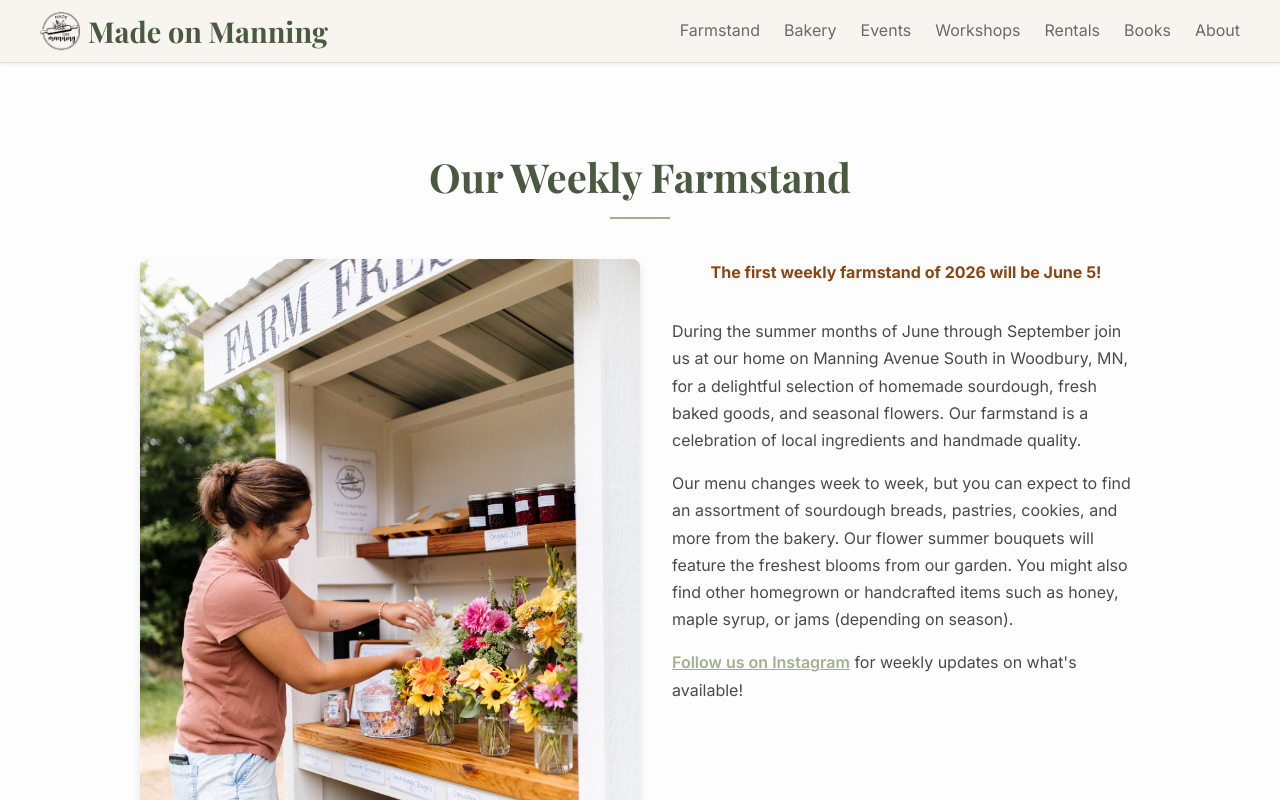
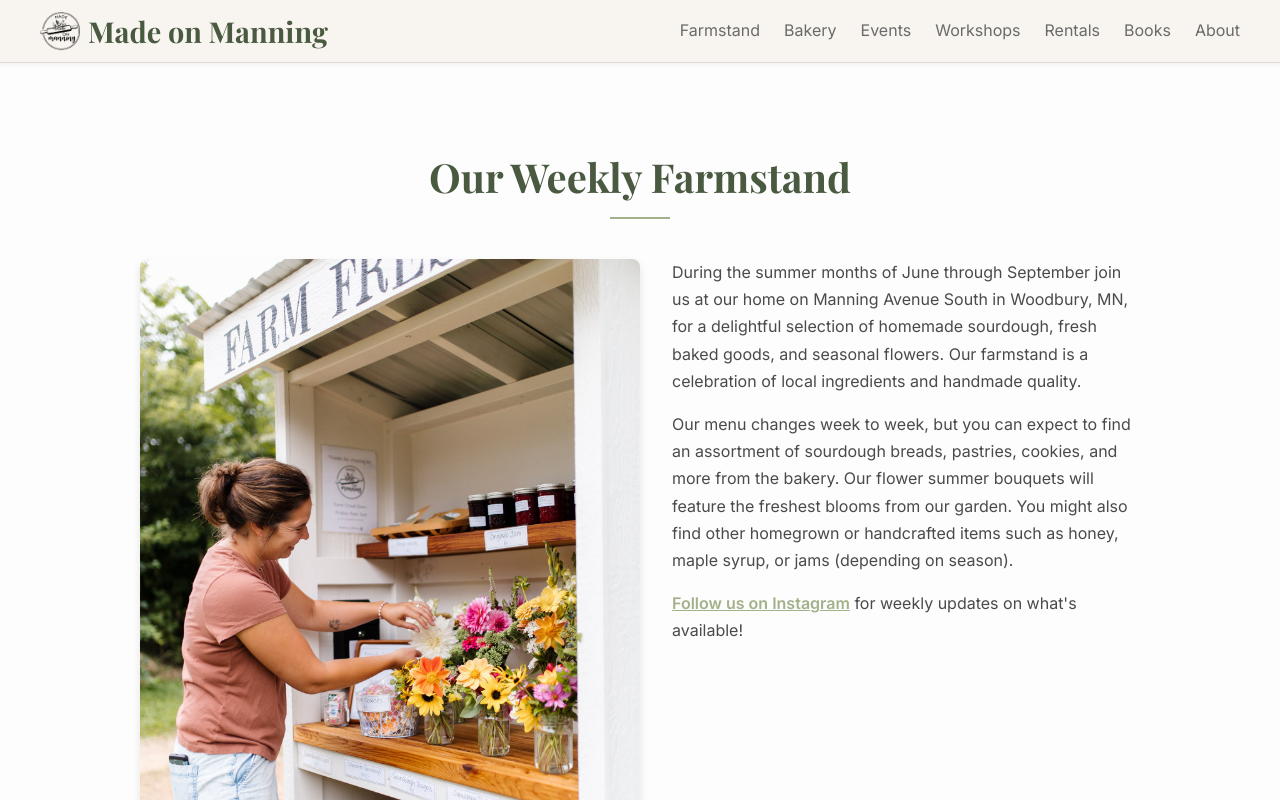
Before and after one commit to madeonmanning/madeonmanning.github.io, a Next.js app: page /farmstand in a window 1280 px wide. Shown: the top 800 px of the page. Built offline with nearby package versions, Linux system fonts and the light colour scheme; a web font is replaced by a local one.

Commit message:
remote 2026 startdate from pgae

```diff
--- a/app/farmstand/page.jsx
+++ b/app/farmstand/page.jsx
@@ -73,9 +73,6 @@ function Farmstand() {
           className="farmstand-intro-image hero-image"
         />
         <div className="farmstand-intro-text intro-text">
-          <p className="farmstand-announce">
-            The first weekly farmstand of 2026 will be June 5!
-          </p>
           <p>
             During the summer months of June through September join us at our home on Manning Avenue South in
             Woodbury, MN, for a delightful selection of homemade sourdough, fresh baked goods, and seasonal flowers.
```
